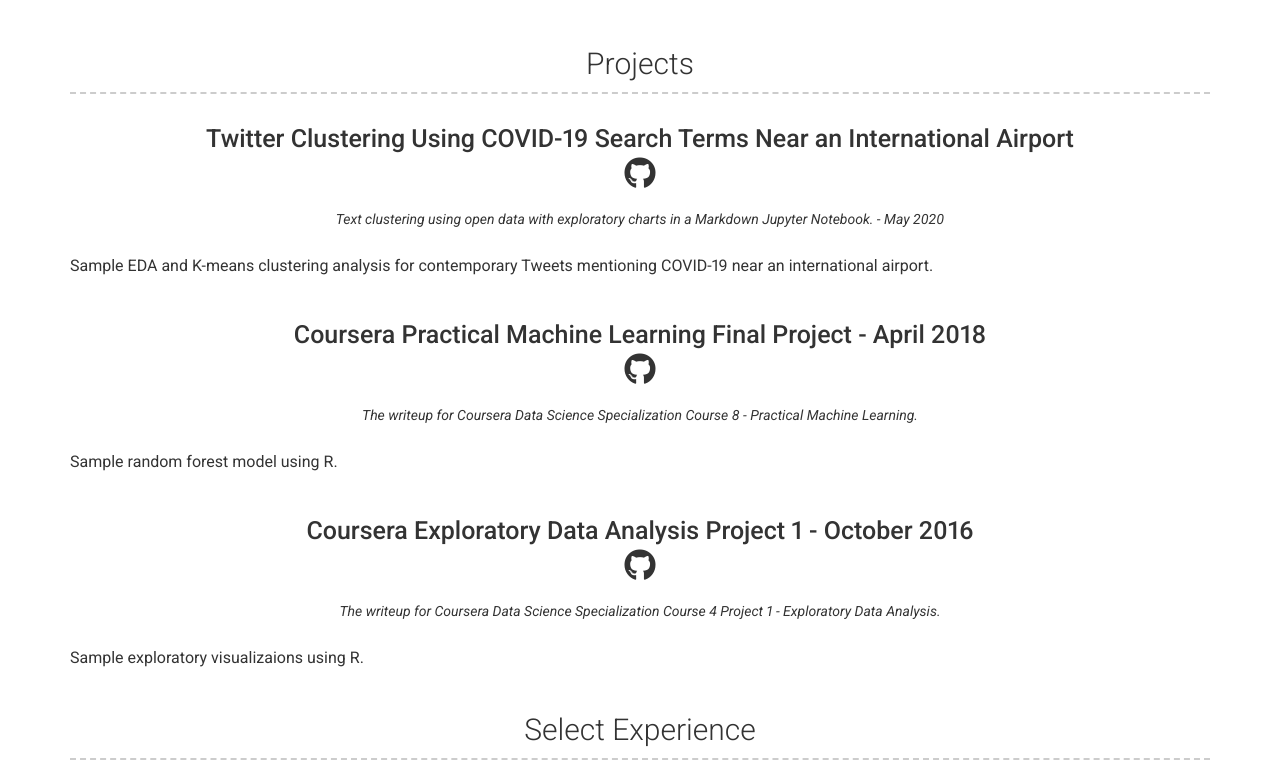
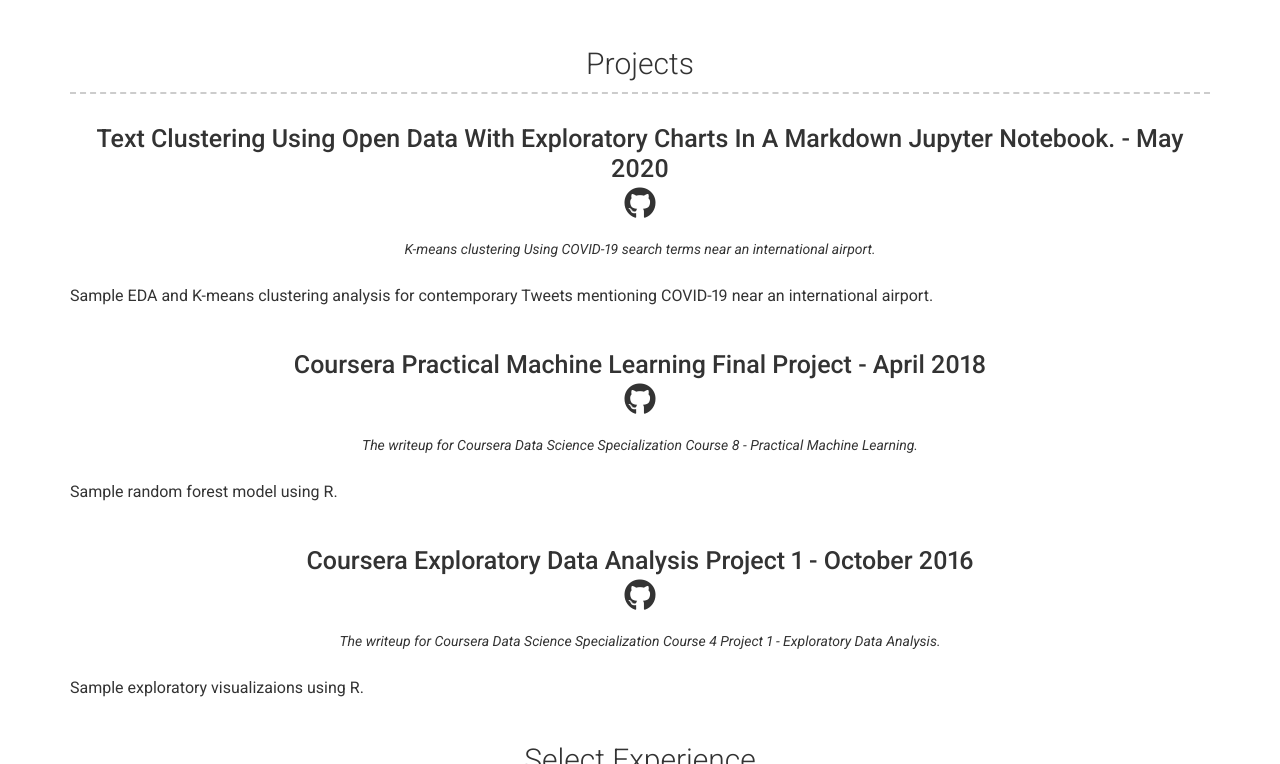
Before and after one commit to r-ballard/r-ballard.github.io, a Jekyll site: the page built from index.md, in a window 1280 px wide and 900 px high, scrolled down 357 px, cut to the strip 136-900 px from the top of the window. Built offline with Jekyll 4.4.1, drawn with Linux system fonts in a browser that asks for light colours; nearby versions of some CDN libraries.

Commit message:
Switch title and desc

```diff
--- a/_data/projects.yml
+++ b/_data/projects.yml
@@ -1,10 +1,10 @@
 # Project template
 - layout: top-middle
-  name: Twitter Clustering Using COVID-19 Search Terms Near an International Airport
+  name: Text Clustering Using Open Data With Exploratory Charts In A Markdown Jupyter Notebook. - May 2020
   #link: Link to project (eg. sproogen.github.io/modern-resume-theme)(optional)
   github: r-ballard/twitter_clustering
   quote: >
-    Text clustering using open data with exploratory charts in a Markdown Jupyter Notebook. - May 2020
+    K-means clustering Using COVID-19 search terms near an international airport.
   description: | # this will include new lines to allow paragraphs
     Sample EDA and K-means clustering analysis for contemporary Tweets mentioning COVID-19 near an international airport.
 - layout: top-middle
```
